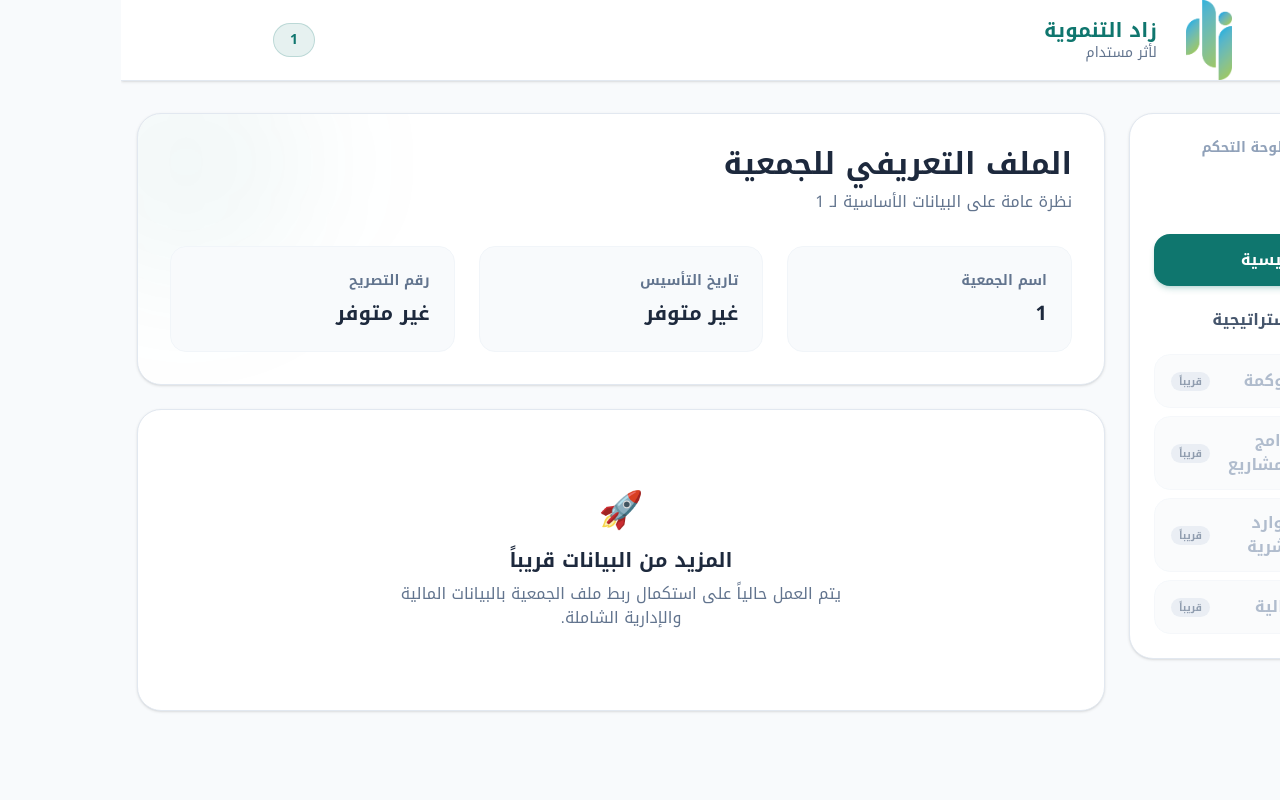
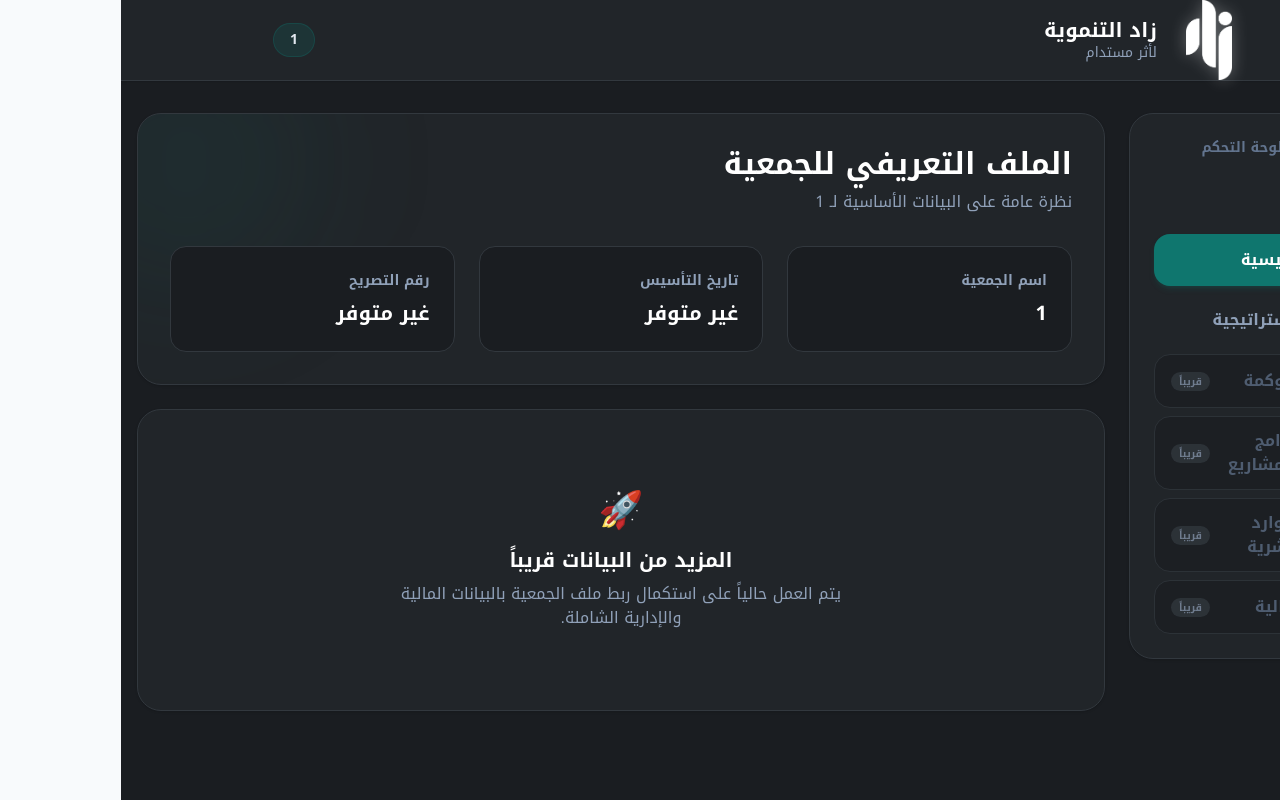
Before and after one commit to zad-ksa/zad-adm, a Next.js app: page /dashboard/charity/1 in a window 1280 px wide. Built offline with nearby package versions, Linux system fonts and the light colour scheme; no server answers; the database is empty.

Commit message:
"تغيير واجهة الموقع"

```diff
--- a/src/app/dashboard/charity/[name]/CharitySidebar.tsx
+++ b/src/app/dashboard/charity/[name]/CharitySidebar.tsx
@@ -46,15 +46,15 @@ export default function CharitySidebar({ charityName }: { charityName: string })
 
   return (
     <aside className="w-64 shrink-0 hidden md:block">
-      <div className="bg-white rounded-3xl p-6 shadow-sm border border-slate-200 sticky top-8">
+      <div className="bg-[#212529] rounded-3xl p-6 shadow-sm border border-[#32383e] sticky top-8">
         <Link
           href="/dashboard"
-          className="text-sm font-bold text-slate-400 hover:text-primary mb-6 flex items-center gap-2 transition-colors"
+          className="text-sm font-bold text-slate-500 hover:text-primary-300 mb-6 flex items-center gap-2 transition-colors"
         >
           <span>←</span> العودة للوحة التحكم
         </Link>
 
-        <h2 className="text-xl font-bold text-slate-800 mb-6 truncate" title={charityName}>
+        <h2 className="text-xl font-bold text-white mb-6 truncate" title={charityName}>
           {charityName}
         </h2>
 
@@ -64,11 +64,11 @@ export default function CharitySidebar({ charityName }: { charityName: string })
               return (
                 <div
                   key={idx}
-                  className="flex items-center gap-3 px-4 py-3 rounded-2xl text-slate-400 bg-slate-50 border border-slate-100 cursor-not-allowed opacity-70"
+                  className="flex items-center gap-3 px-4 py-3 rounded-2xl text-slate-500 bg-[#1a1d21] border border-[#32383e] cursor-not-allowed opacity-70"
                 >
                   <span className="text-xl">{item.icon}</span>
                   <span className="font-semibold">{item.title}</span>
-                  <span className="mr-auto text-[10px] bg-slate-200 text-slate-500 px-2 py-0.5 rounded-full font-bold">
+                  <span className="mr-auto text-[10px] bg-[#32383e] text-slate-400 px-2 py-0.5 rounded-full font-bold">
                     قريباً
                   </span>
                 </div>
@@ -89,7 +89,7 @@ export default function CharitySidebar({ charityName }: { charityName: string })
                 className={`flex items-center gap-3 px-4 py-3 rounded-2xl font-bold transition-all ${
                   isActive
                     ? "bg-primary text-white shadow-md shadow-primary/20"
-                    : "text-slate-600 hover:bg-primary/5 hover:text-primary"
+                    : "text-slate-400 hover:bg-primary/10 hover:text-primary-300"
                 }`}
               >
                 <span className="text-xl">{item.icon}</span>
--- a/src/app/dashboard/charity/[name]/layout.tsx
+++ b/src/app/dashboard/charity/[name]/layout.tsx
@@ -13,8 +13,8 @@ export default async function CharityLayout({
   const decodedName = decodeURIComponent(name);
 
   return (
-    <div className="min-h-screen bg-slate-50 flex flex-col" dir="rtl">
-      <Header title={decodedName} />
+    <div className="min-h-screen bg-[#1a1d21] flex flex-col text-slate-200" dir="rtl">
+      <Header title={decodedName} isDark={true} />
 
       <div className="flex-1 flex max-w-7xl mx-auto w-full px-4 py-8 gap-6">
         <CharitySidebar charityName={decodedName} />
--- a/src/app/dashboard/charity/[name]/page.tsx
+++ b/src/app/dashboard/charity/[name]/page.tsx
@@ -29,29 +29,29 @@ export default async function CharityOverview({ params }: { params: Promise<{ na
 
   return (
     <div className="space-y-6">
-      <div className="bg-white rounded-3xl p-8 shadow-sm border border-slate-200 relative overflow-hidden">
-        <div className="absolute top-0 left-0 w-64 h-64 bg-primary/5 rounded-full -ml-20 -mt-20 blur-3xl pointer-events-none" />
+      <div className="bg-[#212529] rounded-3xl p-8 shadow-sm border border-[#32383e] relative overflow-hidden">
+        <div className="absolute top-0 left-0 w-64 h-64 bg-primary/10 rounded-full -ml-20 -mt-20 blur-3xl pointer-events-none" />
 
         <div className="relative z-10">
-          <h1 className="text-3xl font-bold text-slate-800 mb-2">الملف التعريفي للجمعية</h1>
-          <p className="text-slate-500 mb-8">نظرة عامة على البيانات الأساسية لـ {decodedName}</p>
+          <h1 className="text-3xl font-bold text-white mb-2">الملف التعريفي للجمعية</h1>
+          <p className="text-slate-400 mb-8">نظرة عامة على البيانات الأساسية لـ {decodedName}</p>
 
           <div className="grid grid-cols-1 md:grid-cols-2 lg:grid-cols-3 gap-6">
-            <div className="bg-slate-50 p-6 rounded-2xl border border-slate-100">
-              <div className="text-sm font-semibold text-slate-500 mb-2">اسم الجمعية</div>
-              <div className="text-xl font-bold text-slate-800">{decodedName}</div>
+            <div className="bg-[#1a1d21] p-6 rounded-2xl border border-[#32383e]">
+              <div className="text-sm font-semibold text-slate-400 mb-2">اسم الجمعية</div>
+              <div className="text-xl font-bold text-white">{decodedName}</div>
             </div>
 
-            <div className="bg-slate-50 p-6 rounded-2xl border border-slate-100">
-              <div className="text-sm font-semibold text-slate-500 mb-2">تاريخ التأسيس</div>
-              <div className="text-xl font-bold text-slate-800">
+            <div className="bg-[#1a1d21] p-6 rounded-2xl border border-[#32383e]">
+              <div className="text-sm font-semibold text-slate-400 mb-2">تاريخ التأسيس</div>
+              <div className="text-xl font-bold text-white">
                 {latestReadiness?.establishmentDate || "غير متوفر"}
               </div>
             </div>
 
-            <div className="bg-slate-50 p-6 rounded-2xl border border-slate-100">
-              <div className="text-sm font-semibold text-slate-500 mb-2">رقم التصريح</div>
-              <div className="text-xl font-bold text-slate-800">
+            <div className="bg-[#1a1d21] p-6 rounded-2xl border border-[#32383e]">
+              <div className="text-sm font-semibold text-slate-400 mb-2">رقم التصريح</div>
+              <div className="text-xl font-bold text-white">
                 {latestReadiness?.licenseNumber || "غير متوفر"}
               </div>
             </div>
@@ -59,11 +59,11 @@ export default async function CharityOverview({ params }: { params: Promise<{ na
         </div>
       </div>
 
-      <div className="bg-white rounded-3xl p-8 shadow-sm border border-slate-200">
+      <div className="bg-[#212529] rounded-3xl p-8 shadow-sm border border-[#32383e]">
         <div className="text-center py-12">
           <div className="text-4xl mb-4">🚀</div>
-          <h3 className="text-xl font-bold text-slate-800 mb-2">المزيد من البيانات قريباً</h3>
-          <p className="text-slate-500 max-w-md mx-auto">
+          <h3 className="text-xl font-bold text-white mb-2">المزيد من البيانات قريباً</h3>
+          <p className="text-slate-400 max-w-md mx-auto">
             يتم العمل حالياً على استكمال ربط ملف الجمعية بالبيانات المالية والإدارية الشاملة.
           </p>
         </div>
--- a/src/components/Header.tsx
+++ b/src/components/Header.tsx
@@ -4,9 +4,10 @@ import Link from "next/link";
 interface HeaderProps {
   disableLink?: boolean;
   title?: string;
+  isDark?: boolean;
 }
 
-export default function Header({ disableLink = false, title = "استبيان الجاهزية" }: HeaderProps) {
+export default function Header({ disableLink = false, title = "استبيان الجاهزية", isDark = false }: HeaderProps) {
   const logoContent = (
     <div className={`flex items-center gap-3 ${disableLink ? "" : "group"}`}>
       <div className={`relative w-16 h-16 sm:w-20 sm:h-20 transition-transform duration-300 ${disableLink ? "" : "group-hover:scale-105"}`}>
@@ -14,19 +15,19 @@ export default function Header({ disableLink = false, title = "استبيان ا
           src="/assets/logos/لوجو زاد-09.png"
           alt="زاد التنموية"
           fill
-          className="object-contain"
+          className={`object-contain ${isDark ? "brightness-[100] drop-shadow-[0_0_8px_rgba(255,255,255,0.3)]" : ""}`}
           priority
         />
       </div>
       <div className="hidden sm:block">
-        <h1 className="font-bold text-xl text-primary leading-tight">زاد التنموية</h1>
-        <p className="text-sm text-slate-500">لأثر مستدام</p>
+        <h1 className={`font-bold text-xl leading-tight ${isDark ? "text-white" : "text-primary"}`}>زاد التنموية</h1>
+        <p className={`text-sm ${isDark ? "text-slate-400" : "text-slate-500"}`}>لأثر مستدام</p>
       </div>
     </div>
   );
 
   return (
-    <header className="w-full bg-white shadow-sm border-b border-slate-200">
+    <header className={`w-full shadow-sm border-b transition-colors ${isDark ? "bg-[#212529] border-[#32383e]" : "bg-white border-slate-200"}`}>
       <div className="max-w-5xl mx-auto px-4 sm:px-6 h-20 flex items-center justify-between">
         {disableLink ? (
           logoContent
@@ -36,7 +37,7 @@ export default function Header({ disableLink = false, title = "استبيان ا
           </Link>
         )}
         <div className="flex items-center">
-          <span className="bg-primary/10 text-primary px-4 py-1.5 rounded-full text-sm font-semibold border border-primary/20">
+          <span className={`${isDark ? "bg-primary/20 text-primary-300 border-primary/30" : "bg-primary/10 text-primary border-primary/20"} px-4 py-1.5 rounded-full text-sm font-semibold border`}>
             {title}
           </span>
         </div>
```
Also changed, not shown: src/app/dashboard/CompanySidebar.tsx (+8 -8 lines), src/app/dashboard/page.tsx (+110 -44 lines).
